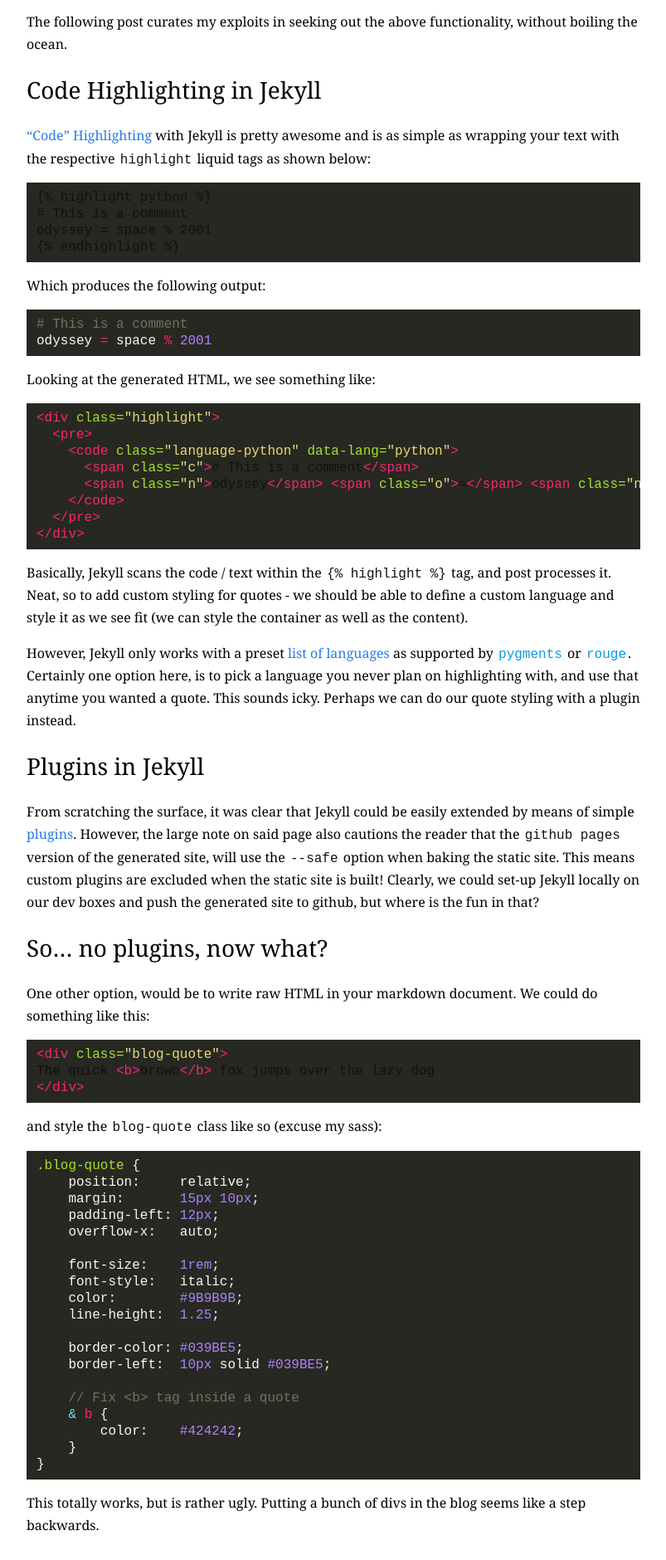
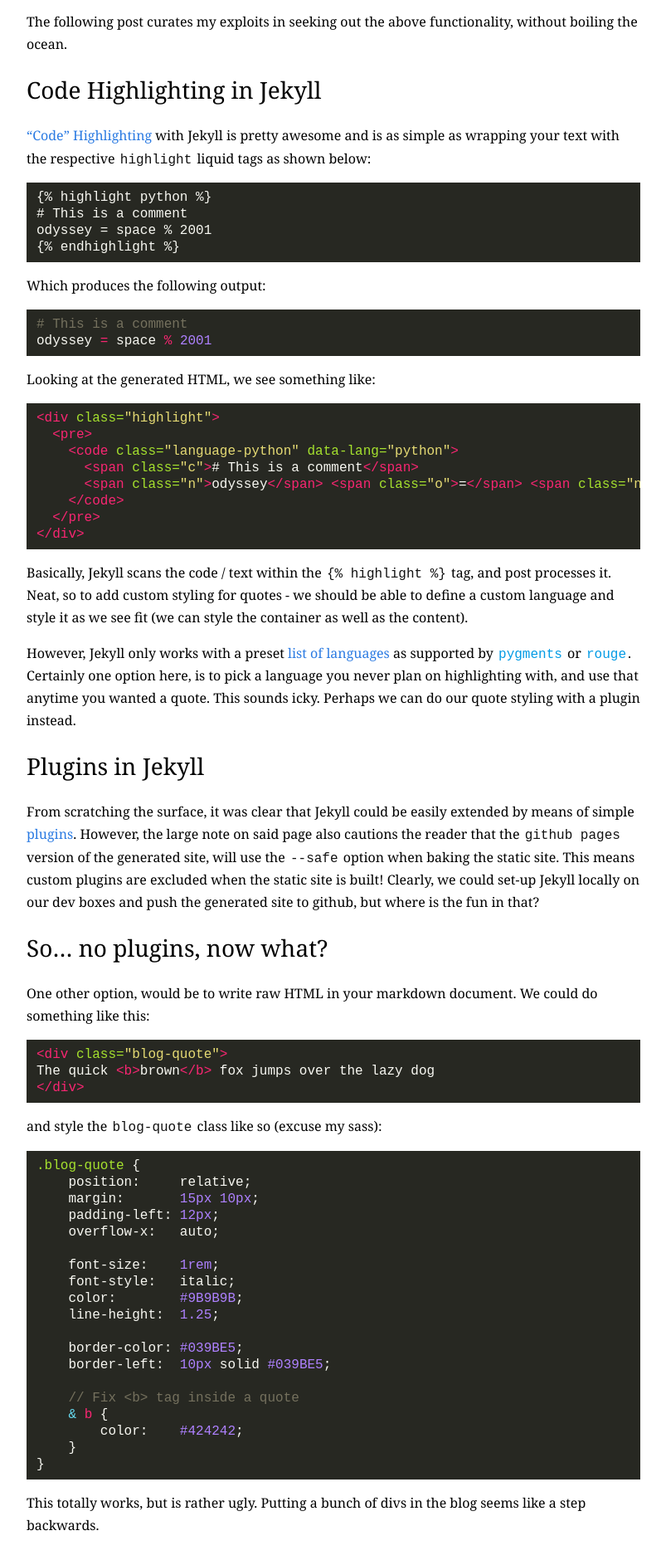
Before and after one commit to sabhiram/sabhiram.github.io, a Jekyll site: the page built from _posts/2015-02-25-pluginless_custom_markup_with_jekyll_and_liquid_part_I.md, in a window 1280 px wide. Shown: the part 567-2447 px from the top of the page at 83% size, without its empty margins (238-1041 px from the left). Built offline with Jekyll 4.4.1, drawn with Linux system fonts in a browser that asks for light colours; nearby versions of some CDN libraries.

Commit message:
Adjust styling so highlighted code segments can be actually read

```diff
--- a/_sass/_main.scss
+++ b/_sass/_main.scss
@@ -365,3 +365,7 @@ ul.sab-ul-inline li a {
 .text .fa-circle-o:hover:after {
     opacity: 1;
 }
+
+.highlight code {
+    color: #f8f8f2;
+}
```
